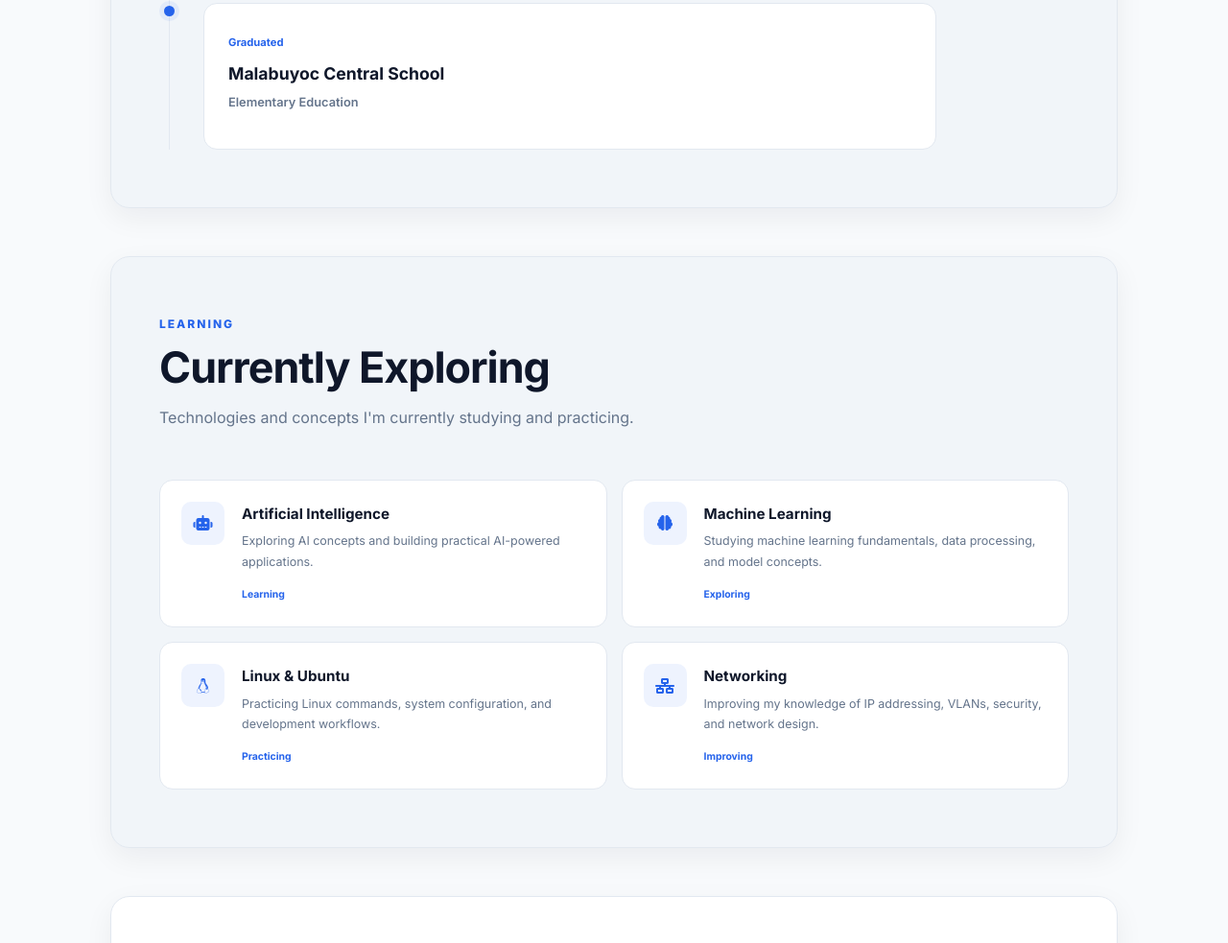
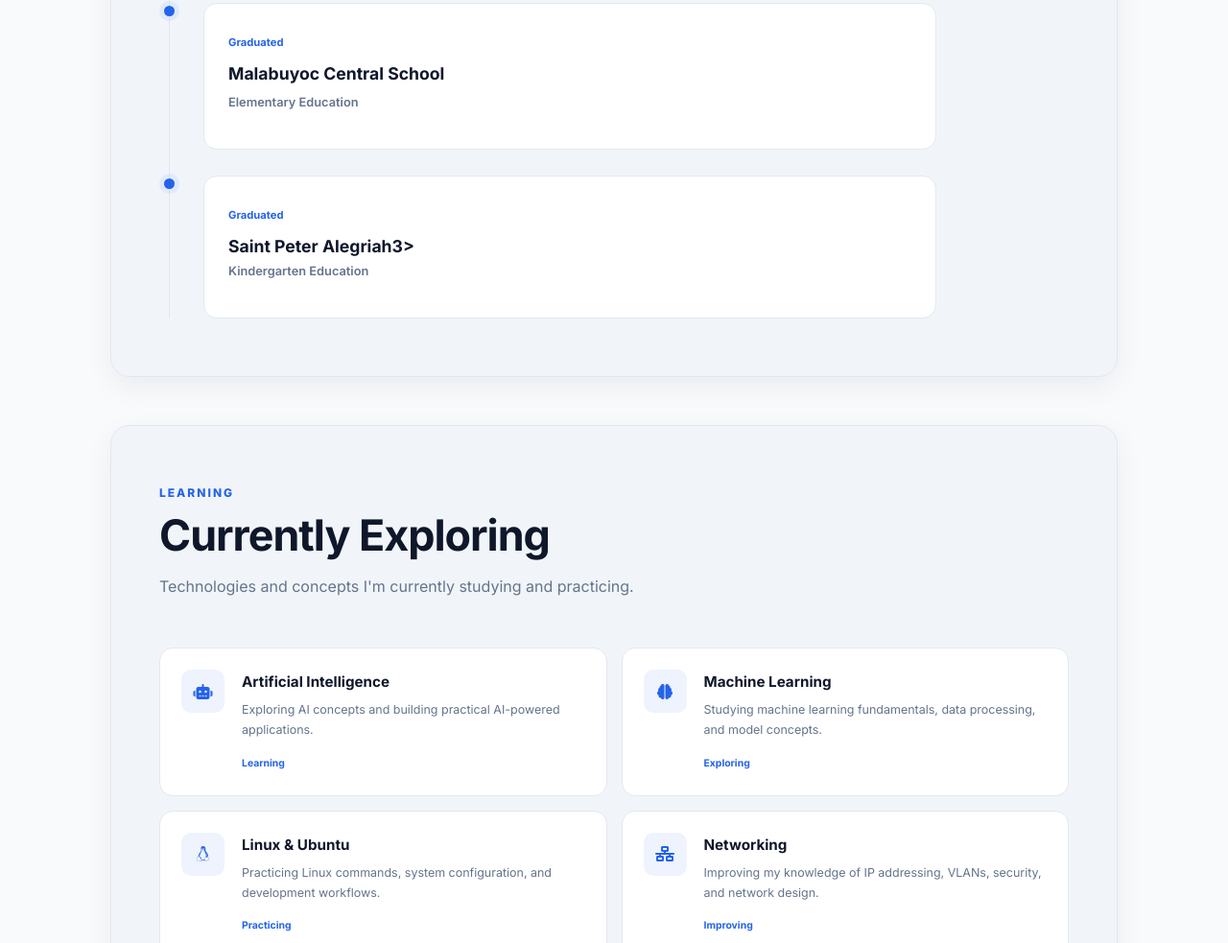
Before and after one commit to ClydeLimbaga420/Clyde-s-Profile, a plain HTML site: page index.html in a window 1280 px wide. Shown: the part 6445-7428 px from the top of the page at 96% size. Drawn offline with nearby package versions, Linux system fonts and the light colour scheme.

Commit message:
added more info

```diff
--- a/index.html
+++ b/index.html
@@ -1044,6 +1044,25 @@
                 </p>
 
             </div>
+            <br>
+           <div class="timeline-item">
+
+                <div class="timeline-dot"></div>
+
+                <div class="timeline-content">
+
+                    <span class="timeline-date">
+                        Graduated
+                    </span>
+
+                    <h3>Saint Peter Alegriah3>
+
+                    <p class="timeline-title">
+                        Kindergarten Education
+                    </p>
+
+            </div>
+
 
         </div>
 
```
